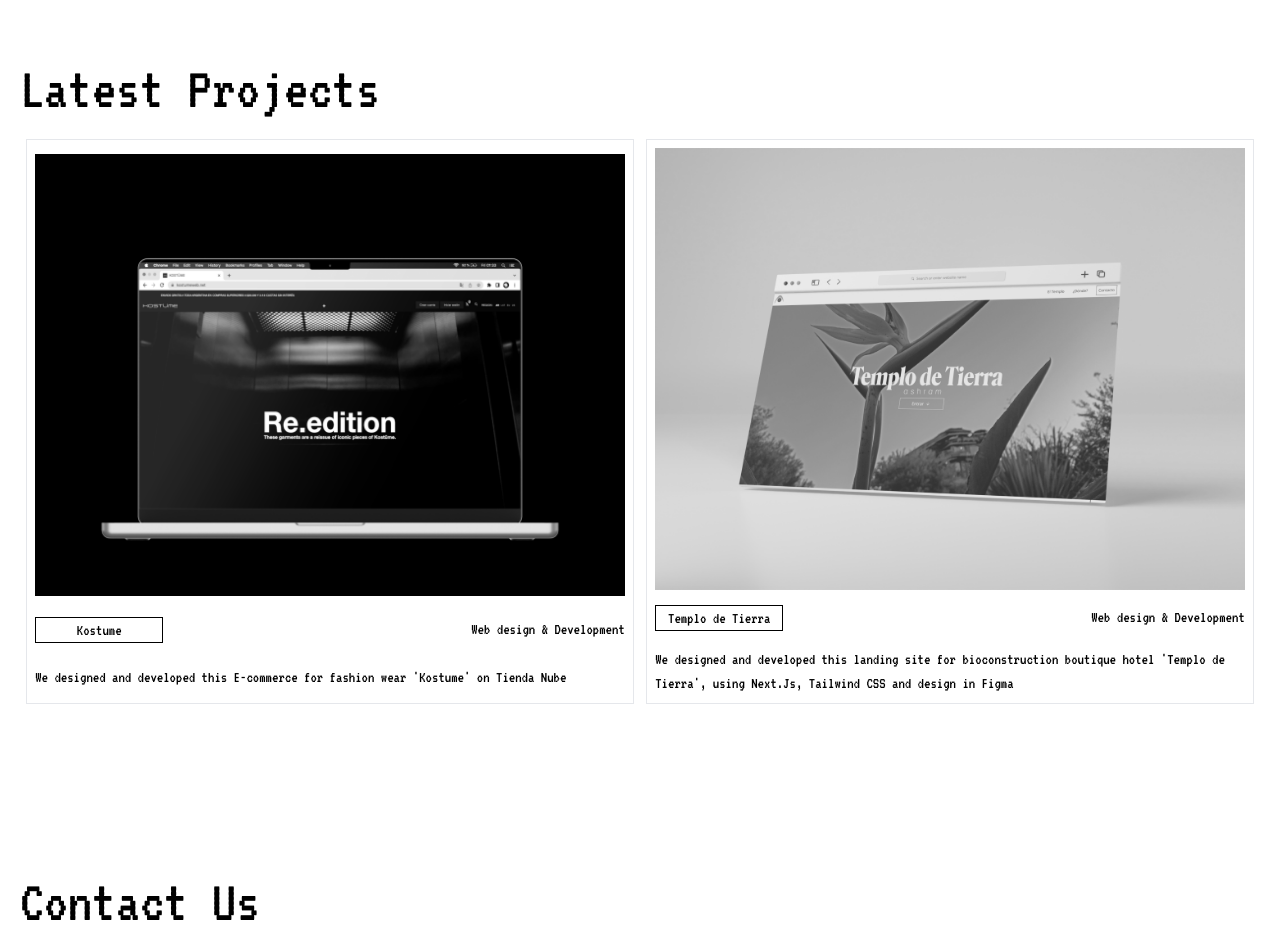
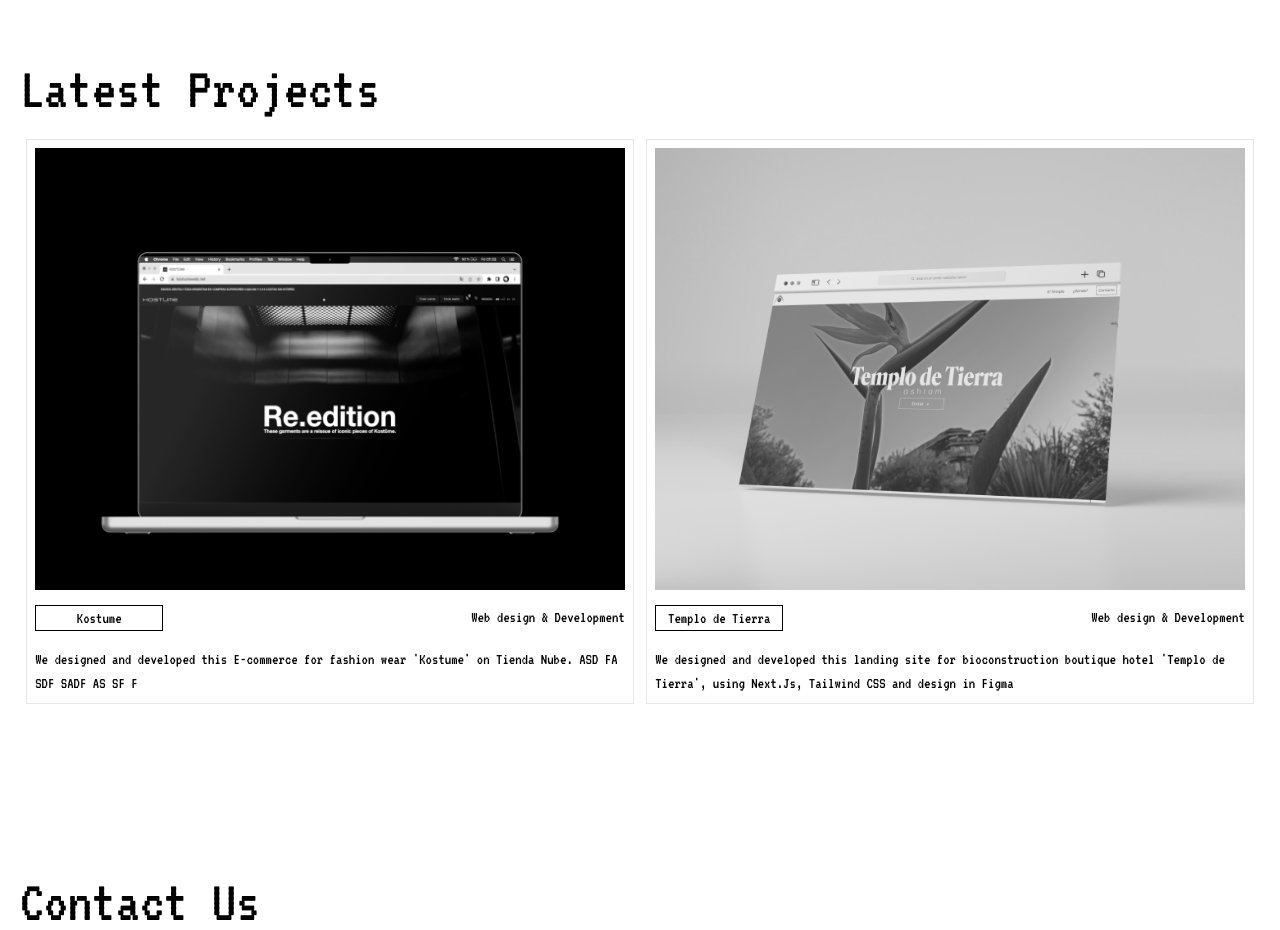
Before and after one commit to c7-studio/landing, a Next.js app: page / in a window 1280 px wide. Shown: the part 1560-2490 px from the top of the page. Built offline with nearby package versions, Linux system fonts and the light colour scheme.

Commit message:
forms and projects

```diff
--- a/components/FormContact.jsx
+++ b/components/FormContact.jsx
@@ -1,5 +1,5 @@
 import React from 'react';
-import {useState} from 'react';
+import {useState, useEffect} from 'react';
 import { send } from 'emailjs-com';
 
 
--- a/components/Projects.jsx
+++ b/components/Projects.jsx
@@ -12,7 +12,7 @@
           image="/kostume_cover.png"
           title="Kostume"
           skill="Web design & Development"
-          description="We designed and developed this E-commerce for fashion wear 'Kostume' on Tienda Nube"
+          description="We designed and developed this E-commerce for fashion wear 'Kostume' on Tienda Nube. ASD FA SDF SADF AS SF F "
           link="https://www.behance.net/gallery/155218353/Kostueme"
           />
           <ProjectItem
@@ -20,7 +20,7 @@
           title="Templo de Tierra"
           skill="Web design & Development"
           description="We designed and developed this landing site for bioconstruction boutique hotel 'Templo de Tierra', using Next.Js, Tailwind CSS and design in Figma"
-          link="https://www.behance.net/gallery/155218353/Kostueme"
+          link=""
           />
         </div>
       </div>
```
